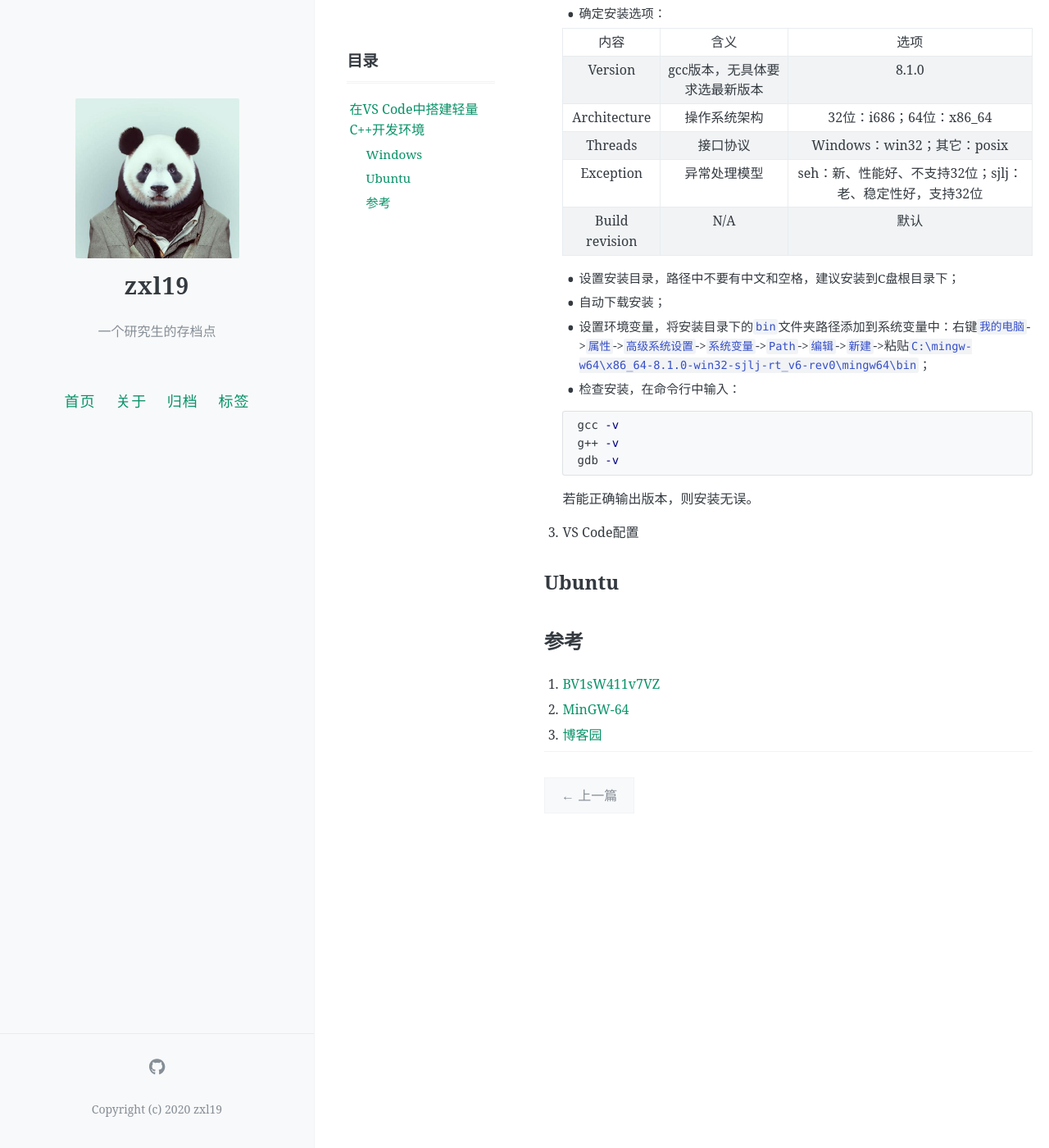
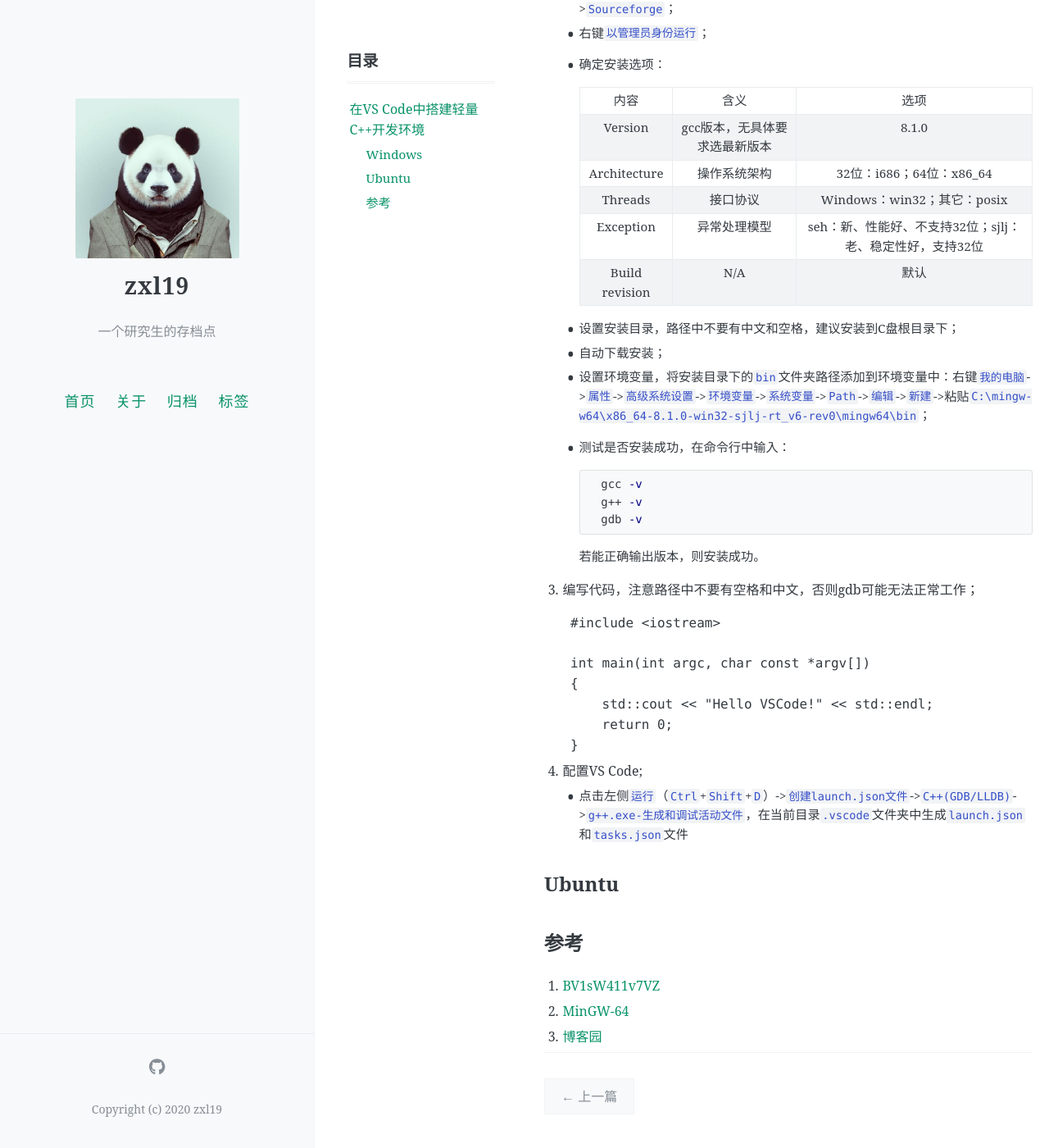
Before and after one commit to zxl19/zxl19.github.io, a Jekyll site: the page built from _posts/2020-10-19-vscode-cpp.md, in a window 1280 px wide and 1400 px high, scrolled down 461 px. Shown: the whole window at 82% size. Built offline with Jekyll 4.4.1, drawn with Linux system fonts in a browser that asks for light colours; comment, search, counter and statistics services are not loaded; some of the changed text lies outside the part shown.

Commit message:
Update 2020-10-19-vscode-cpp.md

````diff
--- a/_posts/2020-10-19-vscode-cpp.md
+++ b/_posts/2020-10-19-vscode-cpp.md
@@ -16,33 +16,47 @@ pinned: false
 ## Windows
 
 1. 下载安装VS Code，安装选项全部勾选；
+    + 安装插件`Chinese (Simplified) Language Pack for Visual Studio Code`，`C/C++`。
 2. 安装C++工具链`MinGW-w64`；
-   + 包括编译器、调试器、链接器等；
-   + 从[MinGW-64官网](http://mingw-w64.org/doku.php)上下载安装程序：`Downloads`->`MingW-W64-builds`->`Sourceforge`；
-   + 右键`以管理员身份运行`；
-   + 确定安装选项：
+    + 包括编译器、调试器、链接器等；
+    + 从[MinGW-64官网](http://mingw-w64.org/doku.php)上下载安装程序：`Downloads`->`MingW-W64-builds`->`Sourceforge`；
+    + 右键`以管理员身份运行`；
+    + 确定安装选项：
 
-    | 内容 | 含义 | 选项 |
-    | :----: | :----: | :----: |
-    | Version | gcc版本，无具体要求选最新版本 | 8.1.0 |
-    | Architecture | 操作系统架构 | 32位：i686；64位：x86_64 |
-    | Threads | 接口协议 | Windows：win32；其它：posix |
-    | Exception | 异常处理模型 | seh：新、性能好、不支持32位；sjlj：老、稳定性好，支持32位 |
-    | Build revision | N/A | 默认 |
+        | 内容 | 含义 | 选项 |
+        | :----: | :----: | :----: |
+        | Version | gcc版本，无具体要求选最新版本 | 8.1.0 |
+        | Architecture | 操作系统架构 | 32位：i686；64位：x86_64 |
+        | Threads | 接口协议 | Windows：win32；其它：posix |
+        | Exception | 异常处理模型 | seh：新、性能好、不支持32位；sjlj：老、稳定性好，支持32位 |
+        | Build revision | N/A | 默认 |
 
-   + 设置安装目录，路径中不要有中文和空格，建议安装到C盘根目录下；
-   + 自动下载安装；
-   + 设置环境变量，将安装目录下的`bin`文件夹路径添加到系统变量中：右键`我的电脑`->`属性`->`高级系统设置`->`系统变量`->`Path`->`编辑`->`新建`->粘贴`C:\mingw-w64\x86_64-8.1.0-win32-sjlj-rt_v6-rev0\mingw64\bin`；
-   + 检查安装，在命令行中输入：
+    + 设置安装目录，路径中不要有中文和空格，建议安装到C盘根目录下；
+    + 自动下载安装；
+    + 设置环境变量，将安装目录下的`bin`文件夹路径添加到环境变量中：右键`我的电脑`->`属性`->`高级系统设置`->`环境变量`->`系统变量`->`Path`->`编辑`->`新建`->粘贴`C:\mingw-w64\x86_64-8.1.0-win32-sjlj-rt_v6-rev0\mingw64\bin`；
+    + 测试是否安装成功，在命令行中输入：
 
-    ```shell
-    gcc -v
-    g++ -v
-    gdb -v
+        ```shell
+        gcc -v
+        g++ -v
+        gdb -v
+        ```
+
+        若能正确输出版本，则安装成功。
+3. 编写代码，注意路径中不要有空格和中文，否则gdb可能无法正常工作；
+
+    ```C++
+    #include <iostream>
+
+    int main(int argc, char const *argv[])
+    {
+        std::cout << "Hello VSCode!" << std::endl;
+        return 0;
+    }
     ```
 
-    若能正确输出版本，则安装无误。
-3. VS Code配置
+4. 配置VS Code;
+    + 点击左侧`运行`（`Ctrl`+`Shift`+`D`）->`创建launch.json文件`->`C++(GDB/LLDB)`->`g++.exe-生成和调试活动文件`，在当前目录`.vscode`文件夹中生成`launch.json`和`tasks.json`文件
 
 ## Ubuntu
 
````
